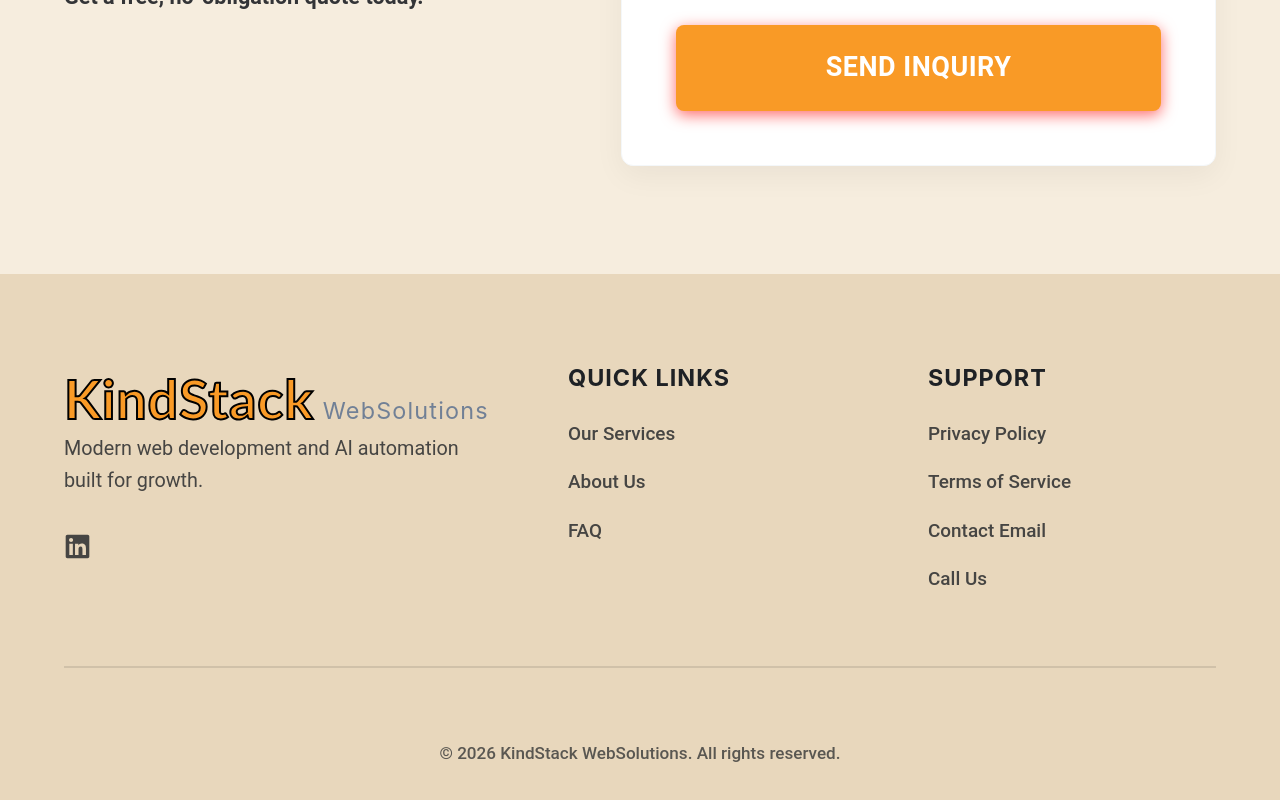
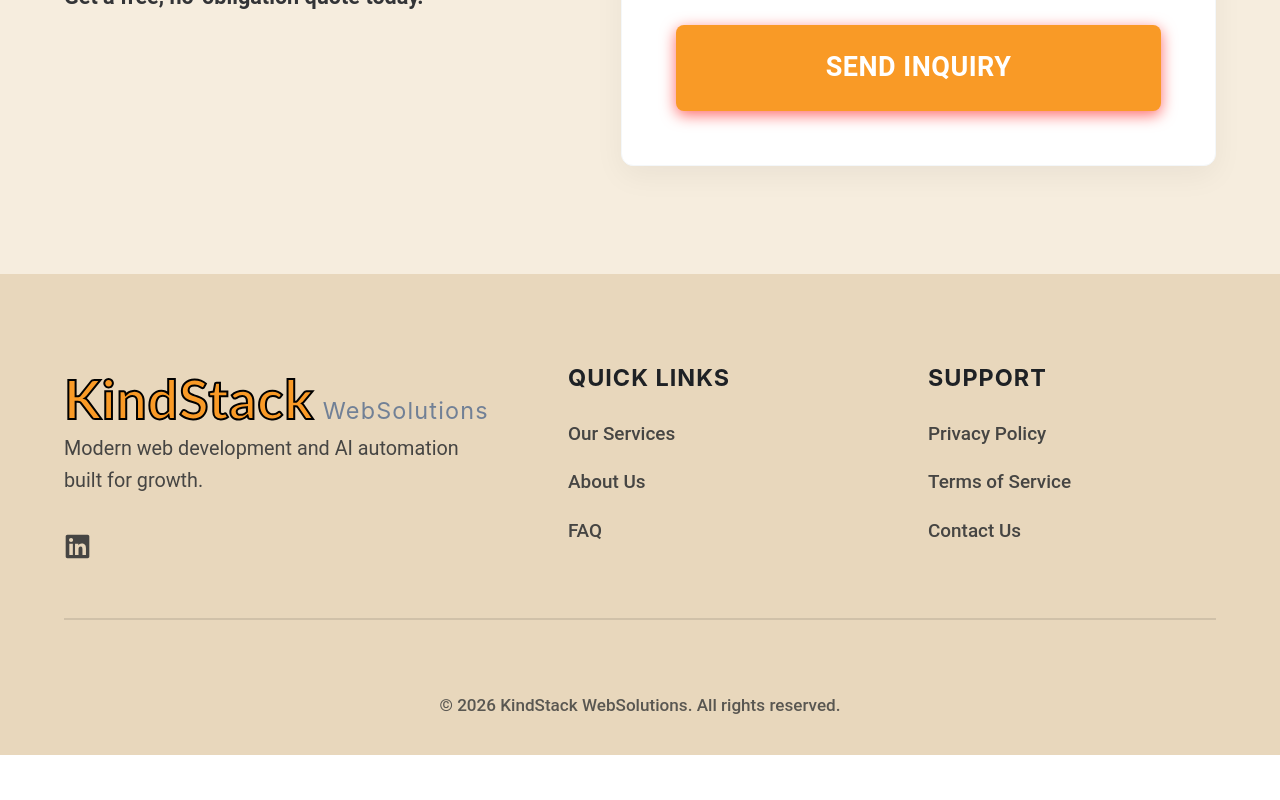
Before and after one commit to rrr5458/kindstack, a React (Vite) app: page / in a window 1280 px wide. Shown: the part 4553-5353 px from the top of the page. After the commit the page ends 5308 px from the top, so only its background shows below. Built offline with nearby package versions, Linux system fonts and the light colour scheme; a web font is replaced by a local one.

Commit message:
Update Support links in footer to single Contact Us link
- Replaced "Contact Email" and "Call Us" links in the Footer Support column with a single "Contact Us" link navigating to `/contact`.

Co-authored-by: rrr5458 <81338624+rrr5458@users.noreply.github.com>

```diff
--- a/src/components/Footer.tsx
+++ b/src/components/Footer.tsx
@@ -41,8 +41,7 @@ const Footer: React.FC = () => {
           <ul>
             <li><a href="/privacy">Privacy Policy</a></li>
             <li><a href="/terms">Terms of Service</a></li>
-            <li><a href="mailto:contact@kindstack.com">Contact Email</a></li>
-            <li><a href="tel:+15551234567">Call Us</a></li>
+            <li><a href="/contact">Contact Us</a></li>
           </ul>
         </div>
 
```
